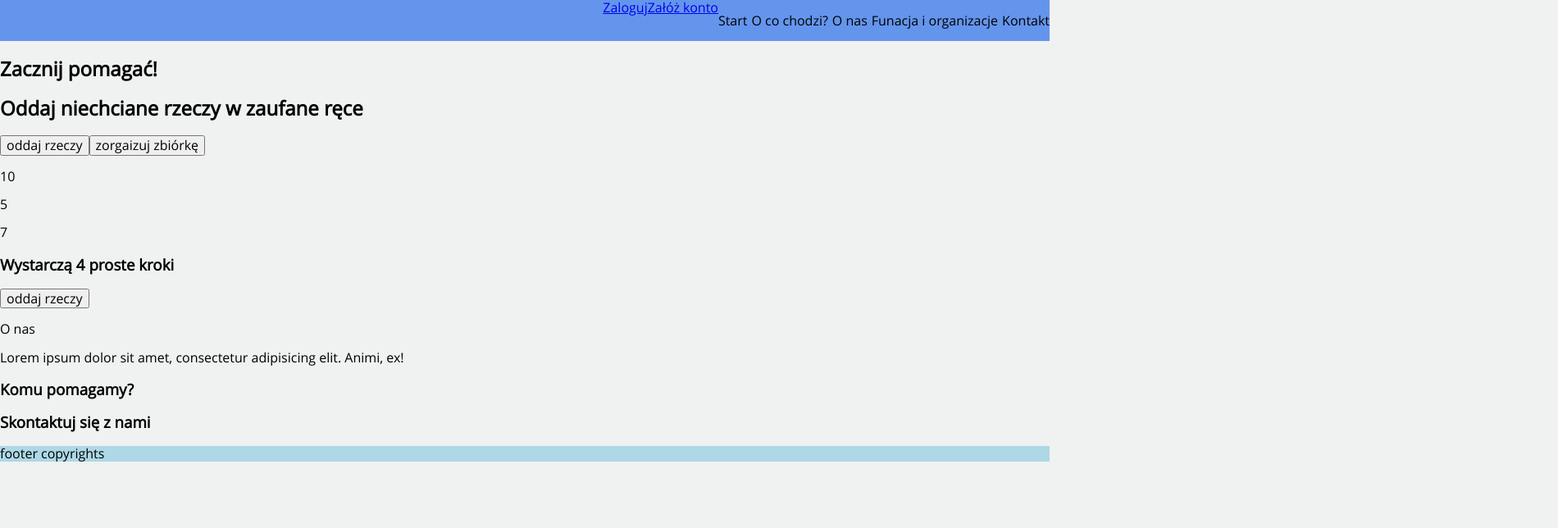
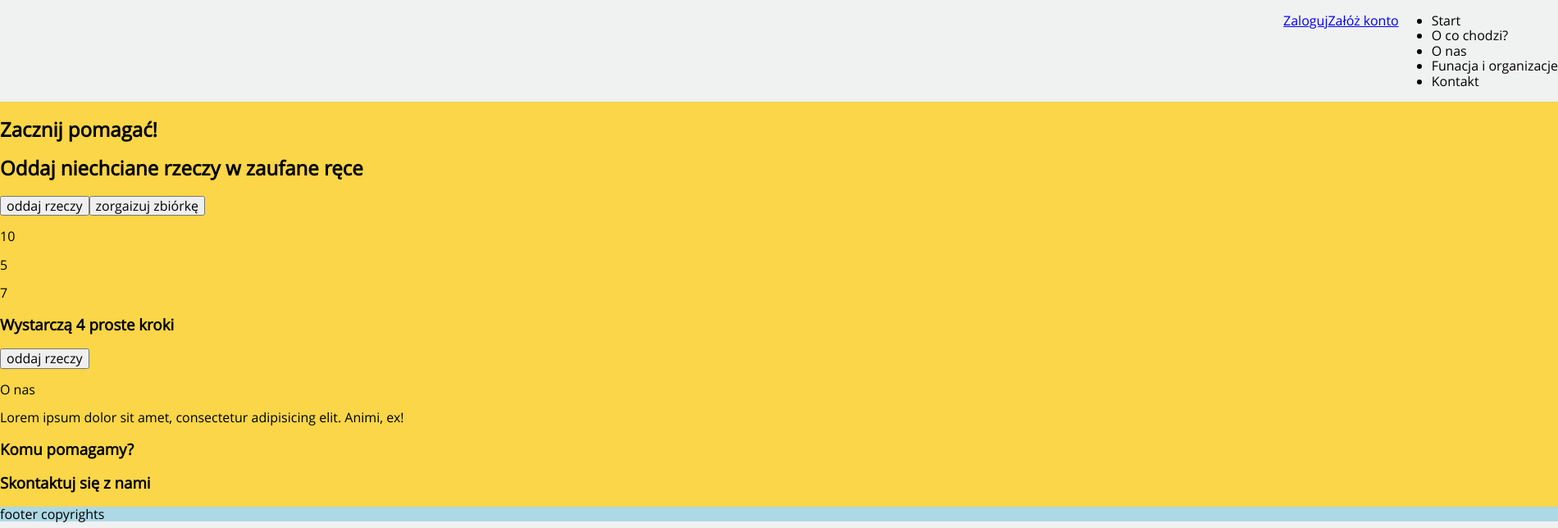
Before and after one commit to Jadude/Donate-Items, a React (Create React App) app: page / in a window 1280 px wide. Shown: the top 644 px of the page at 82% size, 1900 px wide, since content can reach past the window. Built offline with nearby package versions, Linux system fonts and the light colour scheme.

Commit message:
HeaderChanges

```diff
--- a/src/App.jsx
+++ b/src/App.jsx
@@ -1,6 +1,5 @@
 import React from "react";
-import { BrowserRouter, Route, Routes } from "react-router-dom";
-import MainLayout from "./components/layout/MainLayout";
+import {BrowserRouter, Route, Routes} from "react-router-dom";
 import Home from "./components/routes/Home";
 import Login from "./components/routes/Login";
 
@@ -8,19 +7,17 @@ function App() {
     return (
         <BrowserRouter>
             <Routes>
-                    <Route path="/" element={<MainLayout/>}>
                 <Route path="/" element={<Home/>}/>
                 {/*<Route path="/" element={<Form/>}/>*/}
-
+                <Route path="/login" element={<Login/>}/>
                 {/*<Route path="/" element={<SignUp/>}/>*/}
                 {/*<Route path="/" element={<Logout/>}/>*/}
                 {/*<Route path="/panel" element={<AdminPanel/>}/>*/}
                 {/*<Route path="*" element={<Error404 />}/>*/}
-                    </Route>
-                    <Route path="/login" element={<Login/>}/>0
             </Routes>
         </BrowserRouter>
-    );
+    )
+        ;
 }
 
 export default App;
--- a/src/components/layout/Header.jsx
+++ b/src/components/layout/Header.jsx
@@ -1,19 +1,21 @@
 import React from 'react';
-import navLinkBase from "../utilities/NavLinkBase";
 
 const Header = () => {
     return (
         <header className="App-header">
-        <section>
+        <section class = "App-header-log">
+            <ul></ul>
             <a href="#">Zaloguj</a>
             <a href="#">Załóż konto</a>
         </section>
         <nav>
-            <p>Start</p>
-            <p>O co chodzi?</p>
-            <p>O nas</p>
-            <p>Funacja i organizacje</p>
-            <p>Kontakt</p>
+            <ul>
+            <li>Start</li>
+            <li>O co chodzi?</li>
+            <li>O nas</li>
+            <li>Funacja i organizacje</li>
+            <li>Kontakt</li>
+            </ul>
         </nav>
         </header>
 )
--- a/src/components/layout/MainLayout.jsx
+++ /dev/null
@@ -1,17 +0,0 @@
-import React from 'react';
-import { Outlet } from 'react-router-dom';
-import Header from "./Header.jsx";
-import Footer from "./Footer.jsx";
-
-
-const MainLayout = () => {
-    return (
-        <div className="main-layout ">
-            <Header />
-            <Outlet />
-            <Footer />
-        </div>
-    );
-};
-
-export default MainLayout;
--- a/src/components/routes/Home.jsx
+++ b/src/components/routes/Home.jsx
@@ -1,7 +1,11 @@
 import React from 'react';
+import Header from "../layout/Header";
+import Footer from "../layout/Footer";
 
 const Home = () => {
     return (
+        <>
+            <Header/>
             <main>
                 <section className="start">
                     <h2>Zacznij pomagać!</h2>
@@ -29,6 +33,8 @@ const Home = () => {
                     <h3>Skontaktuj się z nami</h3>
                 </section>
             </main>
+            <Footer/>
+        </>
     );
 };
 
--- a/src/components/routes/Login.jsx
+++ b/src/components/routes/Login.jsx
@@ -1,8 +1,10 @@
 import React from 'react';
+import Header from "../layout/Header";
 
 const Login = () => {
     return (
         <>
+            <Header />
         <h2>Zaloguj się</h2>
     <span>decor</span>
     <div>grey box
--- a/src/scss/main.scss
+++ b/src/scss/main.scss
@@ -11,7 +11,7 @@ body, .container {
 
 
 .App-header {
-  background: cornflowerblue;
+  background: $color-background;
   display: flex;
   justify-content: right;
   & nav{
@@ -23,3 +23,8 @@ body, .container {
 .App-footer {
   background: lightblue;
 }
+
+.container {
+  width: 1900px;
+  background : $color-yellow;
+}
```
Lines whose indentation alone changed are shown as unchanged.
